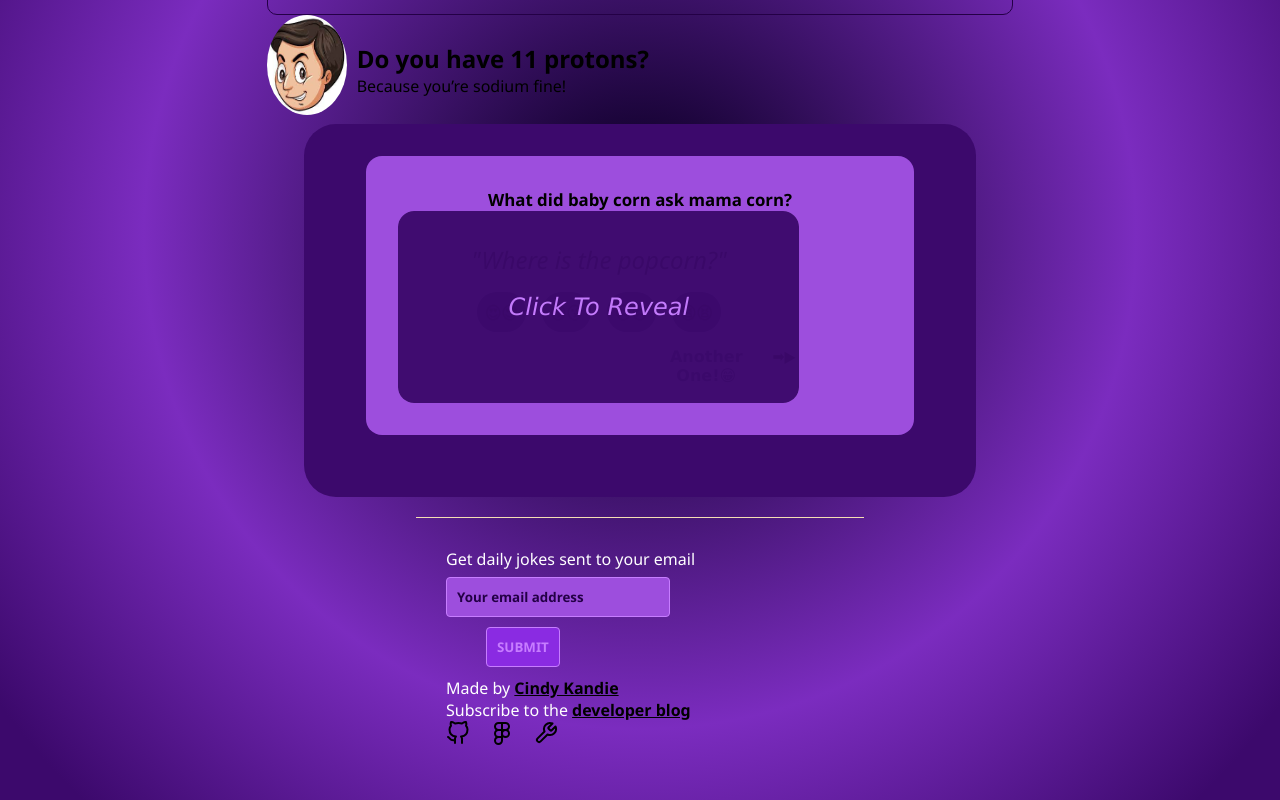
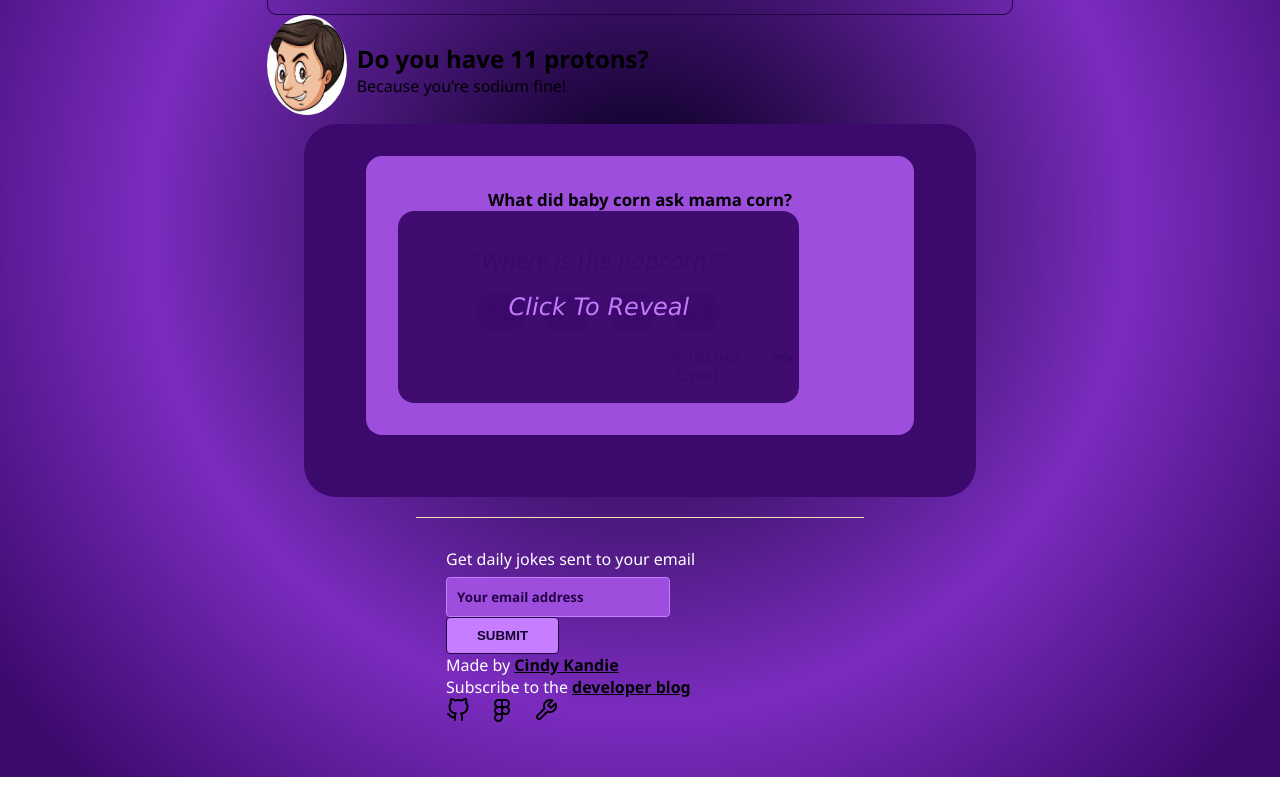
Before and after one commit to cindykandie/jokes-simulator, a React (Vite) app: page / in a window 1280 px wide. Shown: the part 334-1134 px from the top of the page. After the commit the page ends 1111 px from the top, so only its background shows below. Built offline with nearby package versions, Linux system fonts and the light colour scheme.

Commit message:
Set up Tailwind for styling

```diff
--- a/package.json
+++ b/package.json
@@ -20,6 +20,7 @@
     "@types/react-dom": "^18.0.8",
     "@vitejs/plugin-react": "^2.2.0",
     "gh-pages": "^5.0.0",
+    "tailwindcss": "^3.3.1",
     "vite": "^3.2.3"
   }
 }
--- a/src/App.css
+++ b/src/App.css
@@ -21,3 +21,6 @@ body{
     flex-direction: column;
     align-items: center;
 }
+@import "tailwindcss/base";
+@import "tailwindcss/components";
+@import "tailwindcss/utilities";
--- a/src/components/Footer.jsx
+++ b/src/components/Footer.jsx
@@ -1,4 +1,5 @@
 import './Footer.css'
+import '../App.css'
 function Footer(){
     return(
         <section className='footer-section'>
@@ -6,7 +7,8 @@ function Footer(){
                 <label>Get daily jokes sent to your email</label> <br />
                 <input type="email" name="" id="" placeholder="Your email address"/>
                 <br />
-                <input type="submit" value="SUBMIT" />
+                <button className="bg-red-500 hover:bg-blue-700 text-white font-bold my-20 py-2 px-4 rounded">SUBMIT</button>
+
             </form>
 
             <p>Made by <a href=""> Cindy Kandie</a></p>
```
Also changed, not shown: 1 other file (tests, documents, lock files or other folders).
